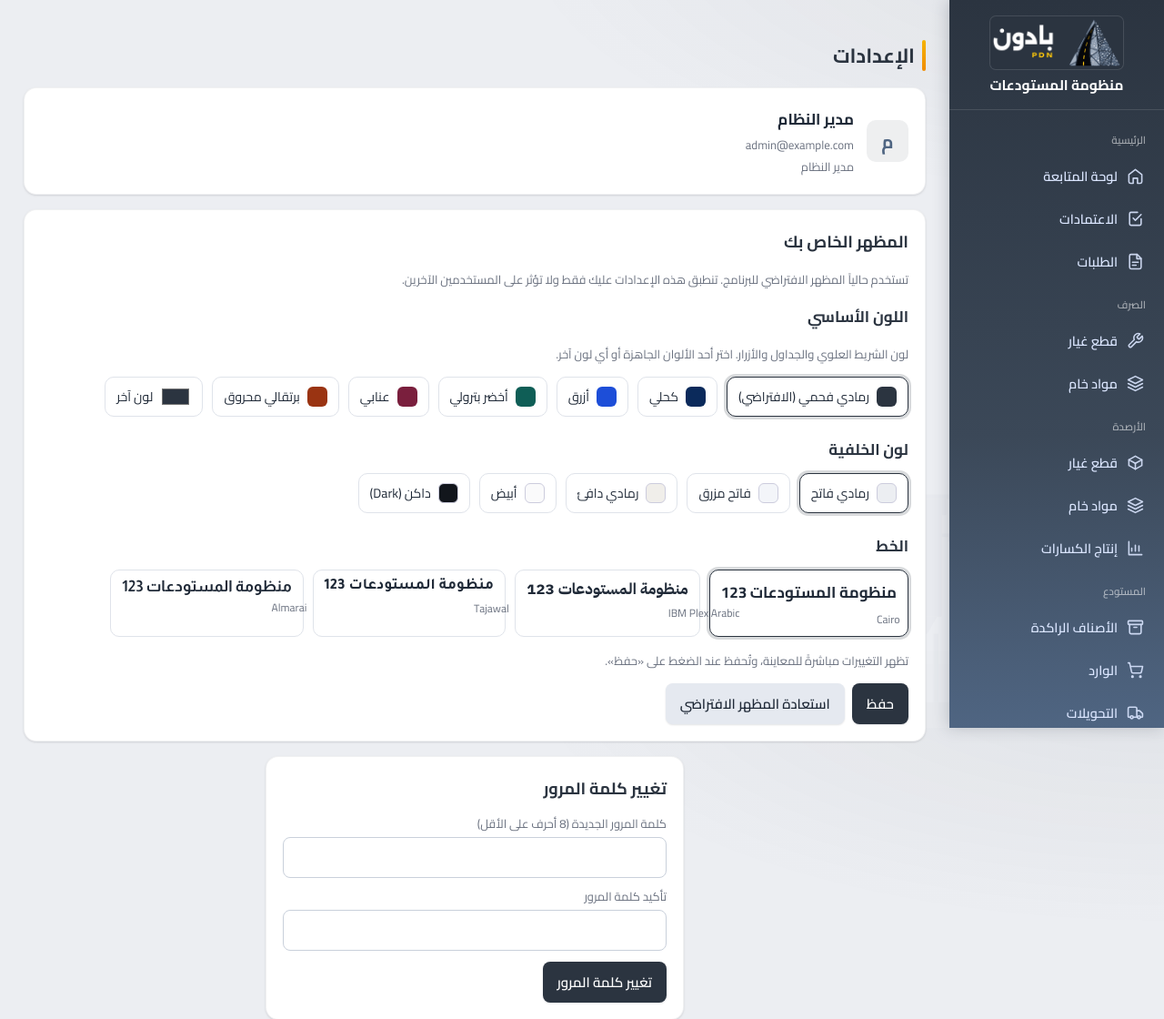
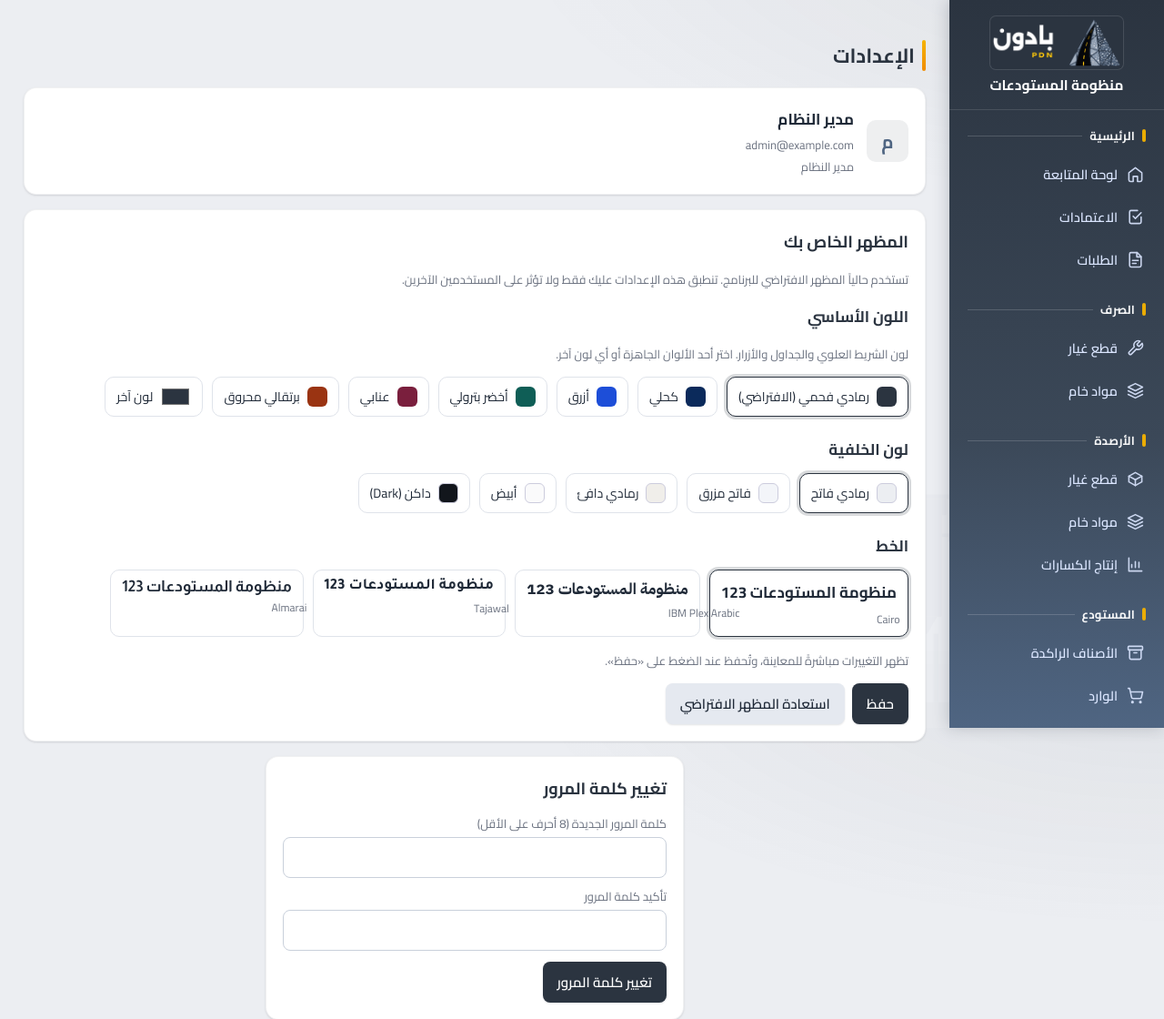
Before and after one commit to eslamabdelbasit9-maker/warehouse-app, a FastAPI app: page /account in a window 1280 px wide. Shown: the top 1120 px of the page at 91% size. Run offline with FastAPI, Linux system fonts and the light colour scheme; the visitor is signed in with stand-in values (Sample User, id 1).

Commit message:
Sidebar group headers more prominent; logo hover plays once and returns
Co-Authored-By: Claude Opus 5.5 <noreply@anthropic.com>
Claude-Session: https://claude.ai/code/session_01Shx4nwfgCzmuJbfKSBFukW

```diff
--- a/app/static/style.css
+++ b/app/static/style.css
@@ -441,3 +441,14 @@ table.t td.n,table.t th.n{text-align:center}
 .seg-tg a.segb{padding:6px 14px;border-radius:7px;font-size:13px;font-weight:600;color:var(--muted);text-decoration:none}
 .seg-tg a.segb.on{background:var(--card,#fff);color:var(--brand);box-shadow:0 1px 3px rgba(0,0,0,.12)}
 html[data-mode=dark] .seg-tg a.segb.on{background:#2A333F;color:#fff}
+/* عناوين مجموعات القائمة: أوضح وبارزة */
+aside.side .sg{font-size:13px;font-weight:800;color:#fff;letter-spacing:.2px;padding:14px 10px 6px;margin-top:4px;
+  display:flex;align-items:center;gap:8px;opacity:.95}
+aside.side .sg::before{content:"";width:4px;height:14px;border-radius:3px;background:var(--accent);flex:none}
+aside.side .sg::after{content:"";flex:1;height:1px;background:rgba(255,255,255,.18)}
+aside.side nav.main>.sg:first-child{margin-top:0;padding-top:6px}
+/* الشعار: حركة مرة واحدة لما الماوس يعدّي، وبعدها يرجع لوضعه */
+.side-brand:hover .logo{transform:none;box-shadow:0 0 0 1px rgba(255,255,255,.12);animation:logo-pop .7s cubic-bezier(.34,1.56,.64,1)}
+@keyframes logo-pop{0%{transform:none}35%{transform:scale(1.1) rotate(-4deg);box-shadow:0 0 0 2px var(--accent),0 8px 22px rgba(0,0,0,.35)}
+  65%{transform:scale(1.04) rotate(2deg)}100%{transform:none}}
+@media (prefers-reduced-motion:reduce){.side-brand:hover .logo{animation:none}}
```
